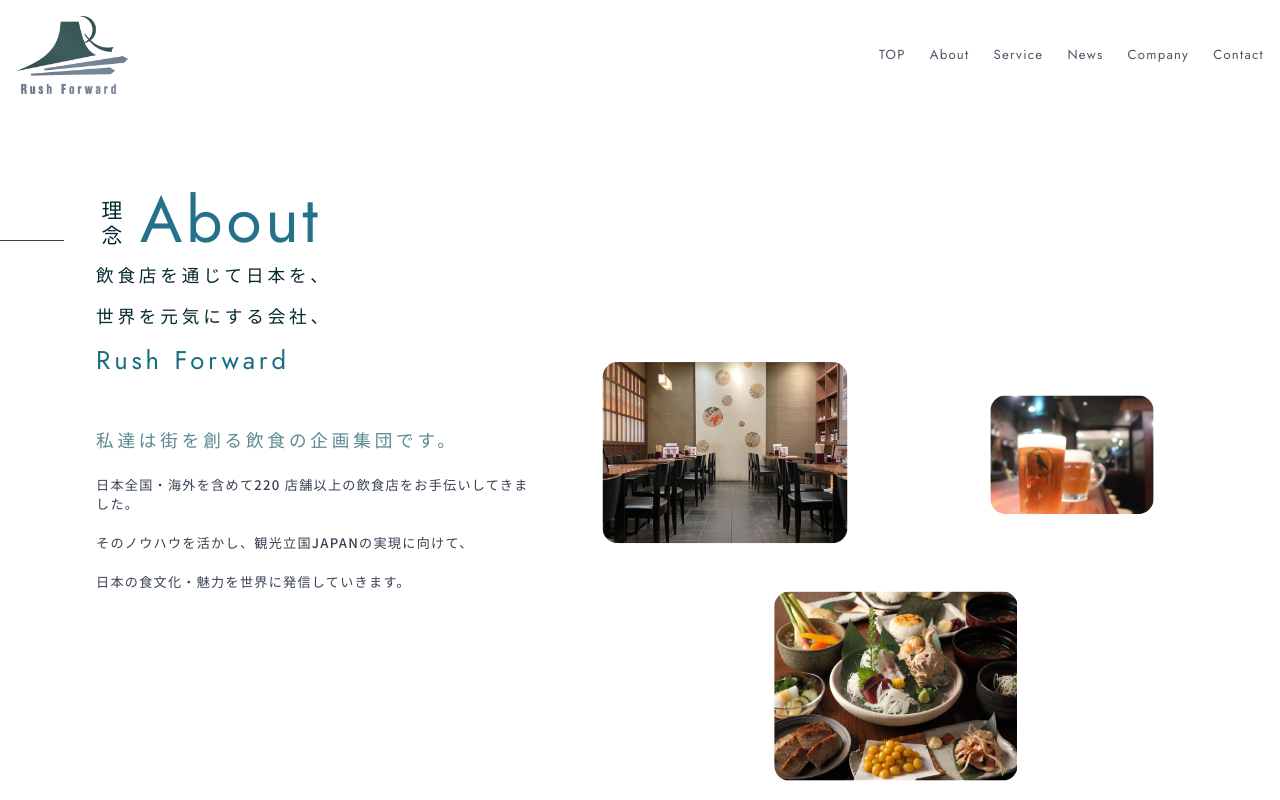
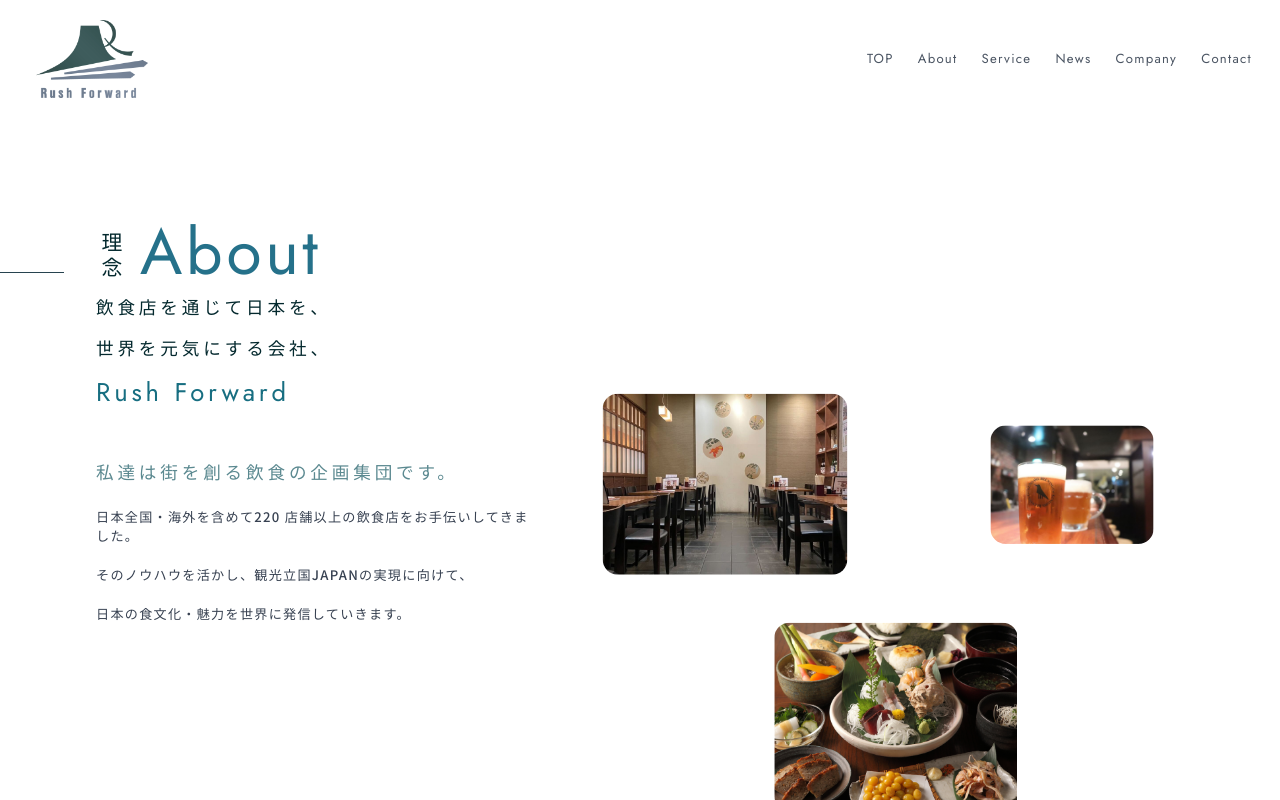
Before and after one commit to guildy-works/rush-forward, a Next.js app: page /about in a window 1280 px wide. Built offline with nearby package versions, Linux system fonts and the light colour scheme.

Commit message:
代表挨拶に仮文章挿入/ヘッダーレイアウト調整

```diff
--- a/src/app/Header.tsx
+++ b/src/app/Header.tsx
@@ -20,10 +20,10 @@ export const Header = () => {
     ];
 
     return (
-        <div className="p-4 bg-white  flex flex-col ">
+        <div className="p-4 bg-white  flex flex-col">
 
-            <div className="mt-auto mxl-auto h-20">
-                <div className="flex items-center">
+            <div className="mt-auto mxl-auto h-20 fixed top-0 w-full z-50">
+                <div className="flex items-center p-5">
                     <Image src={LogoImg} alt='logo' className='w-28' style={{filter:"saturate(0.4) hue-rotate(180deg)"}}/>
 
                     <input id="checkbox1" type="checkbox" className="hidden peer" />
@@ -32,7 +32,7 @@ export const Header = () => {
                         <span className="border-b hmbgborder"></span>
                         <span className="border-c hmbgborder"></span>
                     </label>
-                    <nav className="Menuhnbg md:flex ml-auto gap-6 justify-end">
+                    <nav className="Menuhnbg md:flex ml-auto gap-6 justify-end pr-6">
                         {menuItems.map((item, index) => (
                             <Link
                                 key={index}
--- a/src/app/about/page.tsx
+++ b/src/app/about/page.tsx
@@ -30,15 +30,21 @@ const ServicesPage = () => {
                         <p className="text-color2 text-title2">代表挨拶</p>
                     </SkewScrollTriggerAnimation>
                     <SkewScrollTriggerAnimation innerClassName="!bg-color8">
-                        <p className="text-title4">飲食店の新規開業は、ワクワクする気持ちと共に、不安、疑問が混在されているものと思います。</p>
+                        <p className="text-title4">これまで、日本全国や海外で220店舗以上の飲食店をプロデュースする中で、さまざまな出会いや学びを通じて、「食」が持つ大きな力に魅了されてきました。</p>
+                    </SkewScrollTriggerAnimation>
+                    <SkewScrollTriggerAnimation innerClassName="!bg-color8">
+                        <p className="text-title4">食を通じて人と人がつながり、地域が活気づく様子を目の当たりにするたびに、「もっと食を通じて新しい体験や感動を生み出したい」「地域を元気にするお手伝いがしたい」という想いが自然と深まっていったのです。</p>
                     </SkewScrollTriggerAnimation>
                     <SkewScrollTriggerAnimation innerClassName="!bg-color8">
                         <p className="text-title4">
-                            飲食店の新規開業は、ワクワクする気持ちと共に、不安、疑問が混在されているものと思います。<br />
-                            飲食店開業をお考えの方が、まず行うべきことである事業計画などの事前準備から、<br />
-                            資金調達の方法、物件の探し方、内外装について、必要な厨房機器や設備と選び方、<br />
-                            国内・国外で 220店舗 以上のコンサルティング経験を活かして、<br />
-                            皆様の不安・疑問が解消されますよう、詳しくご説明・ご案内いたします。</p>
+                            今後は、私たちの経験とノウハウを活かし、「ガストロノミーツーリズム」に力を入れていきます。日本の魅力を国内外に広め、多くの人に幸せな瞬間を届けることができるよう、挑戦を続けていくつもりです。
+                        </p>
+                    </SkewScrollTriggerAnimation>
+                    <SkewScrollTriggerAnimation innerClassName="!bg-color8">
+                        <p className="text-title4">
+                            また、私たちはお互いを尊重し、支え合いながら進んでいける環境を大切にしています。社員一人ひとりが前向きに、楽しく働ける職場であることを心がけています。<br />
+                            これからも新しい挑戦を通じて成長し、多くの皆さんと素晴らしい未来を創っていければと思っています。
+                        </p>
                     </SkewScrollTriggerAnimation>
                 </div>
             </div>
--- a/src/app/layout.tsx
+++ b/src/app/layout.tsx
@@ -16,7 +16,7 @@ export default function RootLayout({
             <body>
                 <ScrollContainer className="flex min-h-screen flex-col h-svh relative">
                     <Header />
-                    <main>
+                    <main className="pt-28">
                         {children}
                     </main>
                     <Footer />
--- a/src/components/SectionTitleChild.tsx
+++ b/src/components/SectionTitleChild.tsx
@@ -7,7 +7,7 @@ export const SectionTitleChild = ({ title, subTitle, className, innerClassName }
     className?: string,
     innerClassName?: string
 }) => (
-    <SkewScrollTriggerAnimation delay={60} className={clsx("flex flex-col items-left", className)} innerClassName={innerClassName}>
+    <SkewScrollTriggerAnimation delay={60} className={clsx("flex flex-col items-left h-{120%}", className)} innerClassName={innerClassName}>
         <h3 className="text-font1 text-title3 mt-2" >{subTitle}</h3>
         <h2 className="text-font2 text-title1 ml-3 font-jost font-extralightTOP" style={{ fontSize: "min(3.5rem)" }}>{title}</h2>
     </SkewScrollTriggerAnimation>
--- a/src/pages-components/top/ServicesSection.tsx
+++ b/src/pages-components/top/ServicesSection.tsx
@@ -130,7 +130,7 @@ const Service1 = () => {
             <Image src={Image_Flow} alt="img" className="h-36 w-auto" />
 
             <div className="mt-4 p-3 ml-auto">
-                <LinkButton href="/about" title="VIEW More" subTitle="もっとみる" />
+                <LinkButton href="/produce" title="VIEW More" subTitle="もっとみる" />
             </div>
         </article>
     )
@@ -207,7 +207,7 @@ const Service2 = () => {
                     </SkewScrollTriggerAnimation>
 
                     <div className="mt-4 p-3 ml-auto">
-                        <LinkButton href="/about" title="VIEW More" subTitle="もっとみる" />
+                        <LinkButton href="/gastronomy_tourism" title="VIEW More" subTitle="もっとみる" />
                     </div>
                 </div>
             </div>
```
